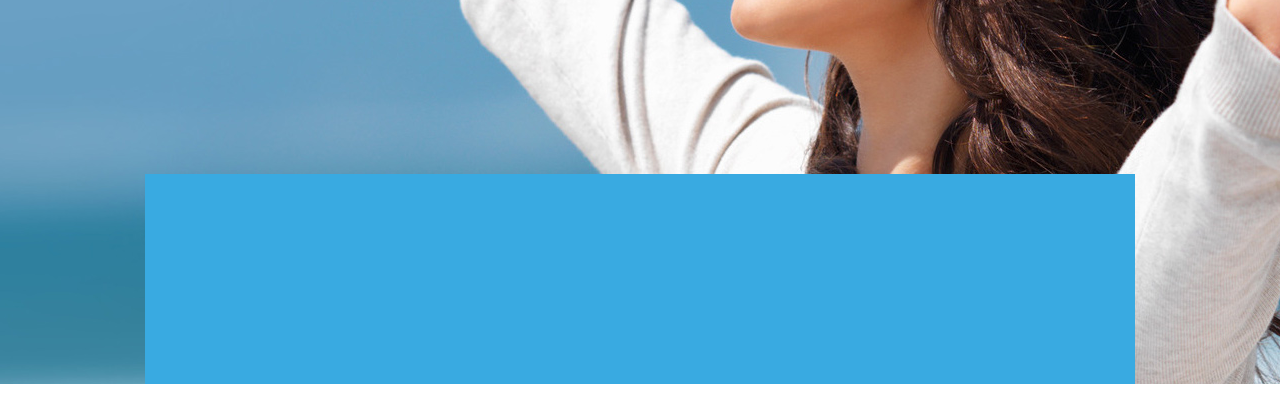
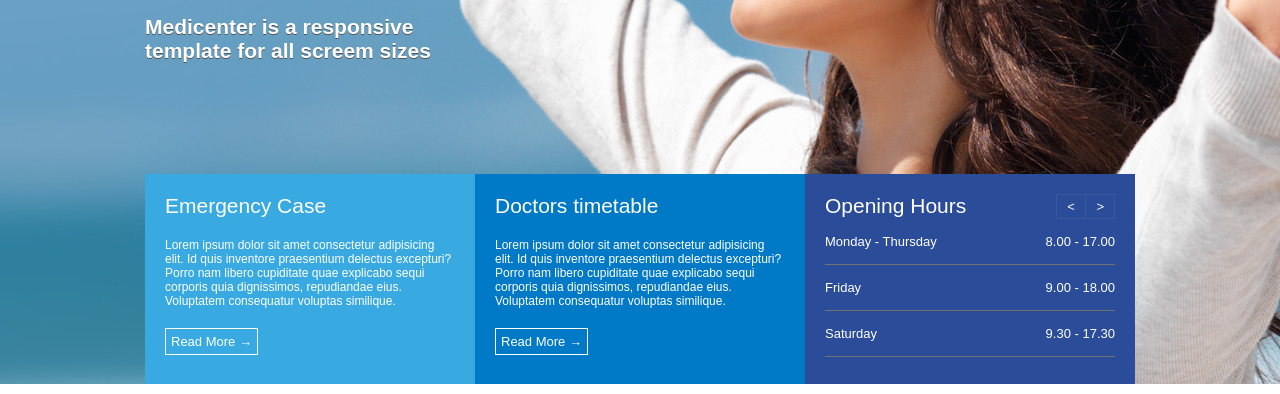
Before and after one commit to GutenbergDev/medcenter, a plain HTML site: page index.html in a window 1280 px wide. Shown: the part 406-800 px from the top of the page. Drawn offline with Linux system fonts and the light colour scheme.

Commit message:
Adicionado algumas áreas do banner e section de pesquisa

```diff
--- a/assets/css/style.css
+++ b/assets/css/style.css
@@ -1,5 +1,6 @@
 *{
     box-sizing: border-box;
+    font-family: arial;
 }
 
 body {
@@ -78,21 +79,107 @@ nav a:hover {
 
 .banner_headline h1 {
     color: #ffffff;
-    font-size: 50px;
+    font-size: 70px;
     text-shadow: 0px 1px 0px #555555;
     margin: 0px;
     padding: 0px;
+    max-width: 350px;
 }
 
 .banner_headline h2 {
     color: #ffffff;
-    font-size: 19px;
+    font-size: 21px;
     text-shadow: 0px 1px 0px #555555;
     margin: 0px;
     padding: 0px;
+    max-width: 350px;
+    margin-top: 30px;
 }
 
 .banner_options {
+    height: 210px;
+    display: flex;
+}
+
+.banner1,
+.banner2,
+.banner3 {
+    flex: 1;
+    color: #ffffff;
+    padding: 20px;
+}
+
+.banner1 {
     background-color: #39aae1;
-    height: 210px;
 }
+
+.banner2 {
+    background-color: #0079c7;
+}
+
+.banner3 {
+    display: flex;
+    flex-direction: column;
+    background-color: #2b4c99;
+}
+
+.banner3_title {
+    display: flex;
+    flex-direction: row;
+    justify-content: space-between;
+    margin-bottom: 15px;
+}
+
+.banner_title {
+    font-size: 21px;
+}
+
+.banner_desc {
+    font-size: 12px;
+    margin-top: 20px;
+    margin-bottom: 20px;
+}
+
+.banner_options a {
+    display: inline-block;
+    border: 1px solid #ffffff;
+    color: #ffffff;
+    padding: 5px;
+    font-size: 13px;
+    text-decoration: none;
+}
+
+.banner_options a:hover {
+    color: #555555;
+    background-color: #ffffff;
+}
+
+.banner_title_link a{
+    border: 1px solid #3a589e;
+    padding: 4px 10px;
+}
+
+.a1 {
+    margin-right: -5px;
+}
+
+.banner_title_link a:hover{
+    color: #ffffff;
+    border: 1px solid #ffffff;
+    background-color: #2b4c99;
+}
+
+.banner_time {
+    display: flex;
+    flex-direction: column;
+}
+
+.banner_time2 {
+    display: flex;
+    flex-direction: row;
+    justify-content: space-between;
+    border-bottom: 1px solid #727272;
+    margin-bottom: 15px;
+    padding-bottom: 15px;
+    font-size: 13px;
+}
--- a/index.html
+++ b/index.html
@@ -35,7 +35,39 @@
                 <h2>Medicenter is a responsive template for all screem sizes</h2>
             </div>
             <div class="banner_options">
-
+                <div class="banner1">
+                    <div class="banner_title">Emergency Case</div>
+                    <div class="banner_desc">Lorem ipsum dolor sit amet consectetur adipisicing elit. Id quis inventore praesentium delectus excepturi? Porro nam libero cupiditate quae explicabo sequi corporis quia dignissimos, repudiandae eius. Voluptatem consequatur voluptas similique.</div>
+                    <a href="#">Read More &rarr;</a>
+                </div>
+                <div class="banner2">
+                    <div class="banner_title">Doctors timetable</div>
+                    <div class="banner_desc">Lorem ipsum dolor sit amet consectetur adipisicing elit. Id quis inventore praesentium delectus excepturi? Porro nam libero cupiditate quae explicabo sequi corporis quia dignissimos, repudiandae eius. Voluptatem consequatur voluptas similique.</div>
+                    <a href="#">Read More &rarr;</a>
+                </div>
+                <div class="banner3">
+                    <div class="banner3_title">
+                        <div class="banner_title">Opening Hours</div>
+                        <div class="banner_title_link">
+                            <a href="#" class="a1">&#60</a>
+                            <a href="#">&#62</a>
+                        </div>
+                    </div>
+                    <div class="banner_time">
+                        <div class="banner_time2">
+                            <div class="banner_time_title">Monday - Thursday</div>
+                            <div class="banner_time_hours">8.00 - 17.00</div>
+                        </div>
+                        <div class="banner_time2">
+                            <div class="banner_time_title">Friday</div>
+                            <div class="banner_time_hours">9.00 - 18.00</div>
+                        </div>
+                        <div class="banner_time2">
+                            <div class="banner_time_title">Saturday</div>
+                            <div class="banner_time_hours">9.30 - 17.30</div>
+                        </div>
+                    </div>
+                </div>
             </div>
         </div>
     </section>
```
